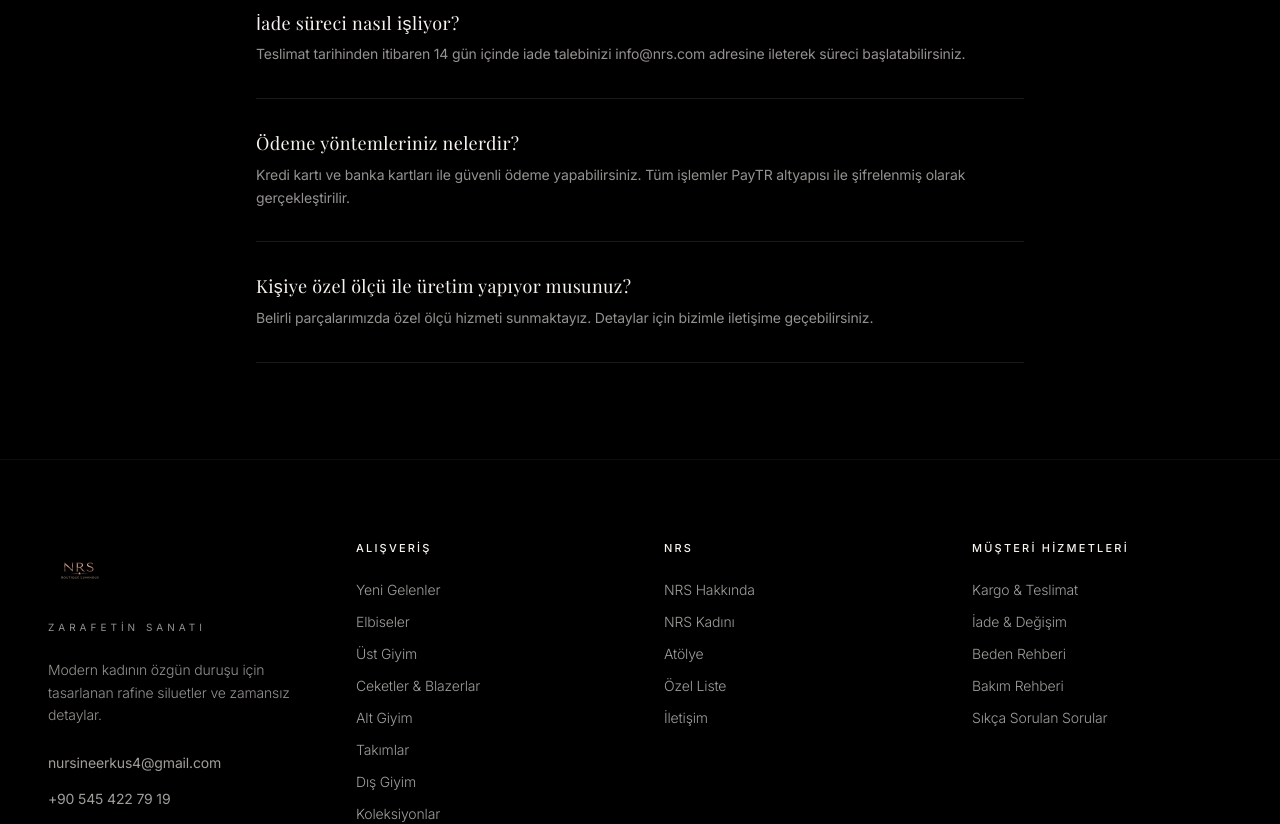
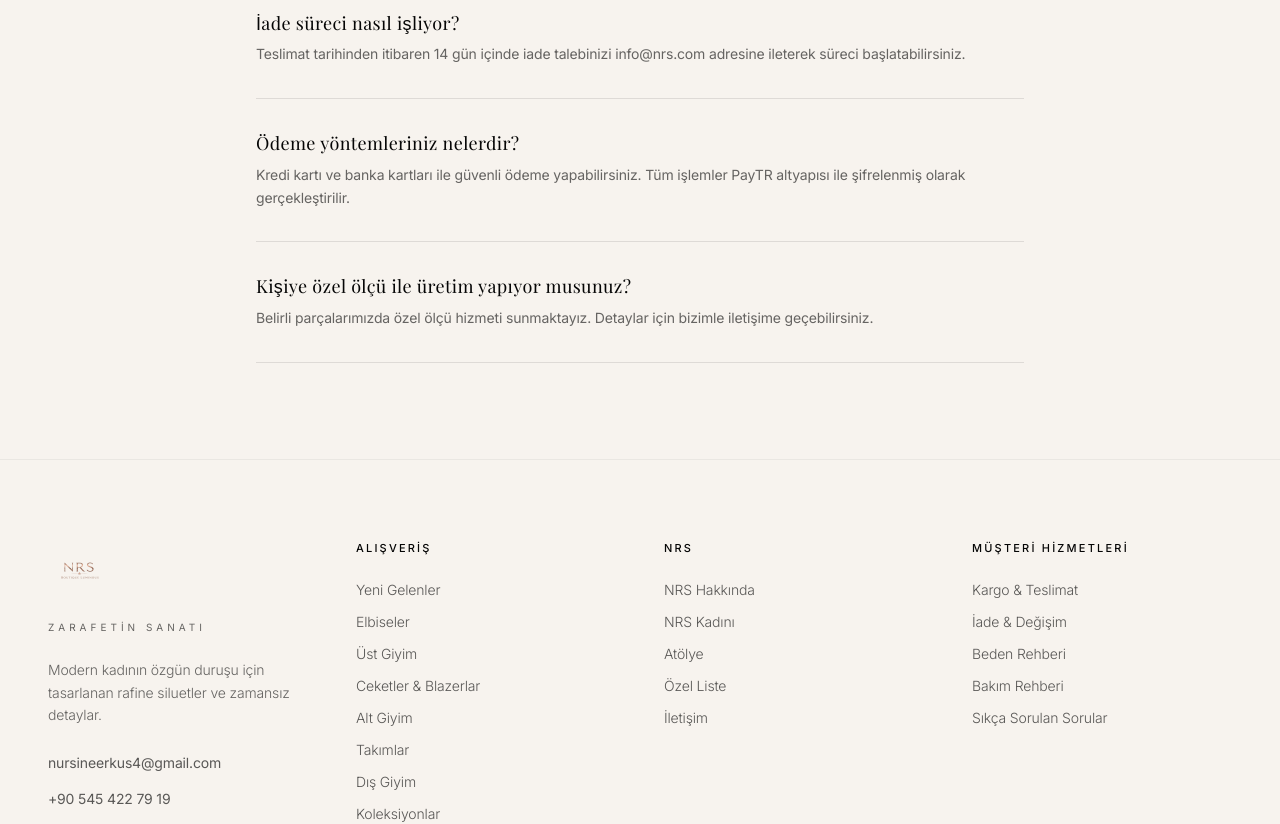
Before and after one commit to Rojhat14/nrs-bequite, a Next.js app: page /faq in a window 1280 px wide. Shown: the part 420-1244 px from the top of the page. Built offline with nearby package versions, Linux system fonts and the light colour scheme; no server answers; the database is empty; a web font is replaced by a local one.

Commit message:
push tHE GIT CODES

```diff
--- a/src/app/globals.css
+++ b/src/app/globals.css
@@ -3,8 +3,8 @@
 @tailwind utilities;
 
 :root {
-  --background: 0 0 0;       /* #000000 */
-  --foreground: 247 243 238; /* #F7F3EE */
+  --background: 247 243 238; /* #F7F3EE */
+  --foreground: 5 5 5;      /* #050505 */
   --muted: 139 129 123;     /* #8B817B */
   --accent: 184 137 112;    /* #B88970 */
   --nrs-header-height: 100px;
@@ -18,10 +18,10 @@ body {
   letter-spacing: -0.01em;
 }
 
-/* Native form controls follow the storefront's dark surfaces. */
+/* Native form controls follow the storefront's light surfaces. */
 @layer utilities {
   .bg-nrs-canvas:not(body) {
-    color-scheme: dark;
+    color-scheme: light;
   }
 }
 
@@ -75,7 +75,7 @@ a, button {
   width: 4px;
 }
 ::-webkit-scrollbar-track {
-  background: #000000;
+  background: #F7F3EE;
 }
 ::-webkit-scrollbar-thumb {
   background: #D2B48C;
--- a/src/components/Hero.tsx
+++ b/src/components/Hero.tsx
@@ -16,7 +16,7 @@ const Hero = ({ introFinished, products }: HeroProps) => {
   return (
     <section className="relative min-h-[100svh] w-full bg-nrs-canvas flex flex-col items-center justify-center overflow-hidden pt-[var(--nrs-header-height)] pb-8">
       {/* Ambient Background Element */}
-      <div className="absolute top-1/2 left-1/2 -translate-x-1/2 -translate-y-1/2 w-[1000px] h-[1000px] bg-nrs-rosegold/5 blur-[150px] rounded-full pointer-events-none" />
+      <div className="absolute top-1/2 left-1/2 -translate-x-1/2 -translate-y-1/2 w-[1000px] h-[1000px] bg-nrs-champagne/30 blur-[150px] rounded-full pointer-events-none" />
 
       {/* Editorial Background Image - Soft, high-end fashion feel */}
       <motion.div
@@ -29,7 +29,7 @@ const Hero = ({ introFinished, products }: HeroProps) => {
           src="https://images.unsplash.com/photo-1490481651818-503f6c70611d?q=80&w=2070&auto=format&fit=crop"
           alt="Luxury Fashion Background"
           fill
-          className="object-cover opacity-40"
+          className="object-cover opacity-40 mix-blend-multiply"
           priority
         />
       </motion.div>
--- a/tailwind.config.ts
+++ b/tailwind.config.ts
@@ -7,9 +7,9 @@ const config: Config = {
   theme: {
     extend: {
       colors: {
-        'nrs-canvas': '#000000',
-        'nrs-ink': '#F7F3EE',
-        'nrs-panel': '#151515',
+        'nrs-canvas': '#F7F3EE',
+        'nrs-ink': '#050505',
+        'nrs-panel': '#EAE6DF',
         'nrs-black': '#050505',
         'nrs-ivory': '#F7F3EE',
         'nrs-warm-white': '#FAF9F6',
```
